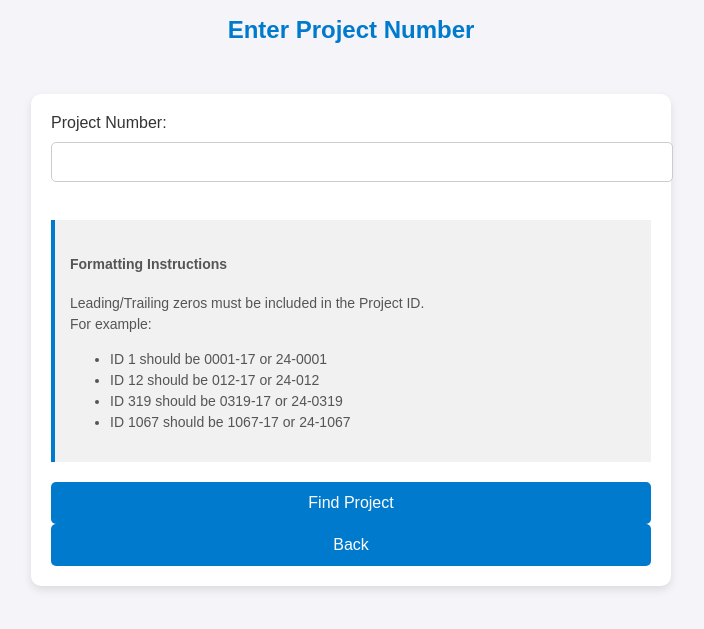
After one commit to F-Type-Affects/Report_Gen_Portfolio, a Flask app: page /fetch_project_number in a window 1280 px wide. The commit adds this page. Shown: the top 629 px of the page, without its empty margins (289-993 px from the left). Run offline with Flask 3, Linux system fonts and the light colour scheme; parts of the project's set-up code (start-up, migrations or seed data) failed here and were passed over.

Commit message:
Updated fetch project details and fetch AHJ Amendments to the html front end. Currently fetch project details is fully update. AHJ however needs a lot of work. Right now only the AHJ results are returned and displayed. The amendment process has not been updated or implimeted yet.

```diff
--- a/Back_End/project_manager.py
+++ b/Back_End/project_manager.py
@@ -4,9 +4,9 @@ import json
 from urllib.parse import urlparse, quote
 import requests
 import logging
-from Back_End.token_manager import refresh_access_token, get_valid_access_token, fetch_access_token, fetch_access_token_by_email
-from Back_End.database import get_sub_by_email
-from Back_End import config
+from .token_manager import refresh_access_token, get_valid_access_token, fetch_access_token, fetch_access_token_by_email
+from .database import get_sub_by_email
+from . import config
 
 # Configure logging
 logging.basicConfig(level=logging.WARNING)
--- a/Back_End/server.py
+++ b/Back_End/server.py
@@ -7,8 +7,10 @@ import requests
 import time
 
 from .auth import get_authorization_url, exchange_code_for_token, decode_id_token, get_user_info
-from .database import setup_database
+from .database import setup_database, get_all_emails
 from .token_manager import save_token_data, get_valid_access_token
+from .project_manager import get_project_by_code, get_client_by_id
+from .models import Project, Client
 from . import config
 from .ahj_manager import search_ahj_registry, perform_bing_search
 
@@ -155,6 +157,111 @@ def get_amendments():
 
     return jsonify({'error': 'failed to retrieve ammendments after multiple attempts'}), 500
 
+@app.route('/fetch_project_email', methods=['GET', 'POST'])
+def fetch_project_email():
+    if request.method == 'GET':
+        # Fetch emails from the database
+        emails = get_all_emails()  # Replace with actual function to get emails
+        return render_template('fetch_project_email.html', emails=emails)
+
+    elif request.method == 'POST':
+        selected_email = request.form['email']
+        # Store the selected email in the session for later use
+        session['selected_email'] = selected_email
+        return redirect(url_for('fetch_project_number'))
+
+@app.route('/fetch_project_number', methods=['GET', 'POST'])
+def fetch_project_number():
+    if request.method == 'GET':
+        return render_template('fetch_project_number.html')
+
+    elif request.method == 'POST':
+        selected_email = session.get('selected_email')
+        project_number = request.form['project_number']
+        # Fetch project details from the backend using selected email and project number
+        project_data = get_project_by_code(project_number, selected_email)
+
+        if not project_data:
+            flash('Project not found. Please check the Project ID and try again.')
+            return redirect(url_for('fetch_project_number'))
+
+        project = Project.from_dict(project_data[0])
+        client_data = get_client_by_id(project.client_id, selected_email)
+        client = Client.from_dict(client_data[0]) if client_data else None
+
+        return render_template('fetch_project_details.html', project=project, client=client)
+
+@app.route('/confirm_project_details')
+def confirm_project_details():
+    flash('Project details confirmed and saved!')
+    return redirect(url_for('home'))
+
+@app.route('/fetch_ahj_address', methods=['GET', 'POST'])
+def fetch_ahj_address():
+    if request.method == 'GET':
+        # If project details are available, pass the address
+        project_address = None
+        if 'project' in session:
+            project = session['project']
+            project_address = f"{project['street1']}, {project['city']}, {project['state']}, {project['zip_code']}"
+
+        # Render the fetch_ahj_address page
+        return render_template('fetch_ahj_address.html', project_address=project_address)
+
+    elif request.method == 'POST':
+        if 'use_fetch_flow' in request.form:  # If the user wants to fetch project details
+            return redirect(url_for('fetch_project_email'))
+
+        # If user confirmed the project address or manually entered one
+        if 'project' in session:
+            address = f"{session['project']['street1']}, {session['project']['city']}, {session['project']['state']}, {session['project']['zip_code']}"
+        else:
+            address = request.form.get('address')
+
+        # Store the address in session
+        session['address'] = address
+        return redirect(url_for('display_ahj_results'))
+
+@app.route('/find_ahj', methods=['POST'])
+def find_ahj():
+    # Logic for finding AHJ
+    address = request.form.get('address')
+
+    # Run the AHJ search
+    ahj_data = search_ahj_registry(address)
+
+    # Store the results for future use
+    session['ahj_data'] = ahj_data
+
+    return render_template('display_ahj_results.html', ahj_data=ahj_data)
+
+@app.route('/display_ahj_results', methods=['GET', 'POST'])
+def display_ahj_results():
+    # Get the address from the session
+    address = session.get('address')
+
+    if not address:
+        flash("No address found. Please go back and enter a valid address.")
+        return redirect(url_for('fetch_ahj_address'))
+
+    # Run the AHJ search
+    ahj_data = search_ahj_registry(address)
+
+    if request.method == 'POST':
+        # Store the AHJ data for export
+        session['ahj_data'] = ahj_data
+        return redirect(url_for('home'))
+
+    # Render the AHJ results
+    return render_template('display_ahj_results.html', ahj_data=ahj_data)
+
+@app.route('/store_ahj_data', methods=['POST'])
+def store_ahj_data():
+    # Store AHJ Data for export in the session
+    session['ahj_data'] = session.get('ahj_data')
+    flash("AHJ data stored for export.")
+    return redirect(url_for('home'))
+
 def login_user(sub):
     session['user_sub'] = sub  # Store the sub in session after successful login
 
--- a/Front_End/views/main_window.py
+++ b/Front_End/views/main_window.py
@@ -134,6 +134,3 @@ class MainWindow(QMainWindow):
         # Connect signals from DetailsWidget buttons
         self.details_widget.back_button.clicked.connect(self.project_controller.go_back_to_project_retrieval)
         self.details_widget.confirm_button.clicked.connect(self.project_controller.confirm_project)
-
-
-    # Additional methods can be added here if needed
--- /dev/null
+++ b/Front_End_Web/static/css/fetch_project_number.css
@@ -0,0 +1,94 @@
+/* Styling for Fetch Project Number Page */
+body {
+    background-color: #f4f4f9;
+    font-family: 'Arial', sans-serif;
+    color: #333;
+    margin: 0;
+    padding: 0;
+}
+
+.container {
+    max-width: 600px;
+    margin: 50px auto;
+    padding: 20px;
+    background: #fff;
+    border-radius: 10px;
+    box-shadow: 0 4px 8px rgba(0, 0, 0, 0.1);
+}
+
+h1 {
+    color: #007ACC;
+    text-align: center;
+    font-size: 24px;
+    margin-bottom: 20px;
+}
+
+label {
+    font-size: 16px;
+    color: #333;
+}
+
+input[type="text"] {
+    width: 100%;
+    padding: 10px;
+    margin: 10px 0 20px;
+    font-size: 16px;
+    border: 1px solid #ccc;
+    border-radius: 5px;
+}
+
+.instructions {
+    background-color: #f1f1f1;
+    padding: 15px;
+    border-left: 4px solid #007ACC;
+    margin-bottom: 20px;
+    font-size: 14px;
+    color: #555;
+    line-height: 1.5;
+}
+
+button {
+    width: 100%;
+    padding: 12px;
+    background-color: #007ACC;
+    color: white;
+    font-size: 16px;
+    border: none;
+    border-radius: 5px;
+    cursor: pointer;
+}
+
+button:hover {
+    background-color: #005F9E;
+}
+
+.back-btn {
+    margin-top: 10px;
+    background-color: #ccc;
+    color: #333;
+}
+
+.back-btn:hover {
+    background-color: #999;
+}
+
+.spinner {
+    border: 16px solid #f3f3f3;
+    border-top: 16px solid #3498db;
+    border-radius: 50%;
+    width: 120px;
+    height: 120px;
+    animation: spin 2s linear infinite;
+    margin: 20px auto;
+}
+
+@keyframes spin {
+    0% { transform: rotate(0deg); }
+    100% { transform: rotate(360deg); }
+}
+
+#loading-spinner {
+    text-align: center;
+    font-size: 18px;
+    margin-top: 20px;
+}
--- /dev/null
+++ b/Front_End_Web/templates/fetch_project_number.html
@@ -0,0 +1,48 @@
+<!DOCTYPE html>
+<html lang="en">
+<head>
+    <meta charset="UTF-8">
+    <meta name="viewport" content="width=device-width, initial-scale=1.0">
+    <title>Fetch Project Details - Enter Project Number</title>
+    <link rel="stylesheet" href="../static/css/fetch_project_number.css">
+
+    <script>
+        function showLoading() {
+            // Show the loading spinner/message
+            document.getElementById("loading-spinner").style.display = "block";
+        }
+    </script>
+</head>
+<body>
+    <header>
+        <h1>Enter Project Number</h1>
+    </header>
+
+    <div class="container">
+        <form action="/fetch_project_number" method="POST" onsubmit="showLoading()">
+            <label for="project_number">Project Number:</label>
+            <input type="text" id="project_number" name="project_number" required><br><br>
+
+            <div class="instructions">
+                <h4>Formatting Instructions</h4>
+                <p>Leading/Trailing zeros must be included in the Project ID.<br>
+                For example:</p>
+                <ul>
+                    <li>ID 1 should be 0001-17 or 24-0001</li>
+                    <li>ID 12 should be 012-17 or 24-012</li>
+                    <li>ID 319 should be 0319-17 or 24-0319</li>
+                    <li>ID 1067 should be 1067-17 or 24-1067</li>
+                </ul>
+            </div>
+
+            <button type="submit">Find Project</button>
+            <button type="button" onclick="window.location.href='/fetch_project_email'">Back</button>
+        </form>
+        <!-- Loading Spinner -->
+        <div id="loading-spinner" style="display:none;">
+            <p>Please wait, fetching project details...</p>
+            <div class="spinner"></div>
+        </div>
+    </div>
+</body>
+</html>
--- a/Front_End_Web/templates/index.html
+++ b/Front_End_Web/templates/index.html
@@ -26,8 +26,8 @@
             <button onclick="window.location.href='login'">Login & Authenticate</button>
             <button onclick="window.location.href='/create_project">Create Project</button>
             <button>Update Project Address</button>
-            <button>Fetch Project Details</button>
-            <button>Find AHJ & Amendments</button>
+            <button onclick="window.location.href='/fetch_project_email'">Fetch Project Details</button>
+            <button onclick="window.location.href='fetch_ahj_address'">Find AHJ & Amendments</button>
             <button>Export Project Details</button>
             <button>Create Cover Sheet</button>
         </nav>
```
Also changed, not shown: Back_End/ahj_manager.py (+0 -8 lines), Back_End/database.py (+6 -5 lines), Back_End/models.py (added, +64 -0 lines), Front_End_Web/static/css/fetch_ahj_address.css (added, +67 -0 lines), Front_End_Web/static/css/fetch_project_details.css (added, +76 -0 lines), Front_End_Web/static/css/fetch_project_email.css (added, +64 -0 lines), Front_End_Web/templates/display_ahj_results.html (added, +50 -0 lines), Front_End_Web/templates/fetch_ahj_address.html (added, +41 -0 lines), Front_End_Web/templates/fetch_project_details.html (added, +35 -0 lines), Front_End_Web/templates/fetch_project_email.html (added, +28 -0 lines), Back_End/token_storage.db.
